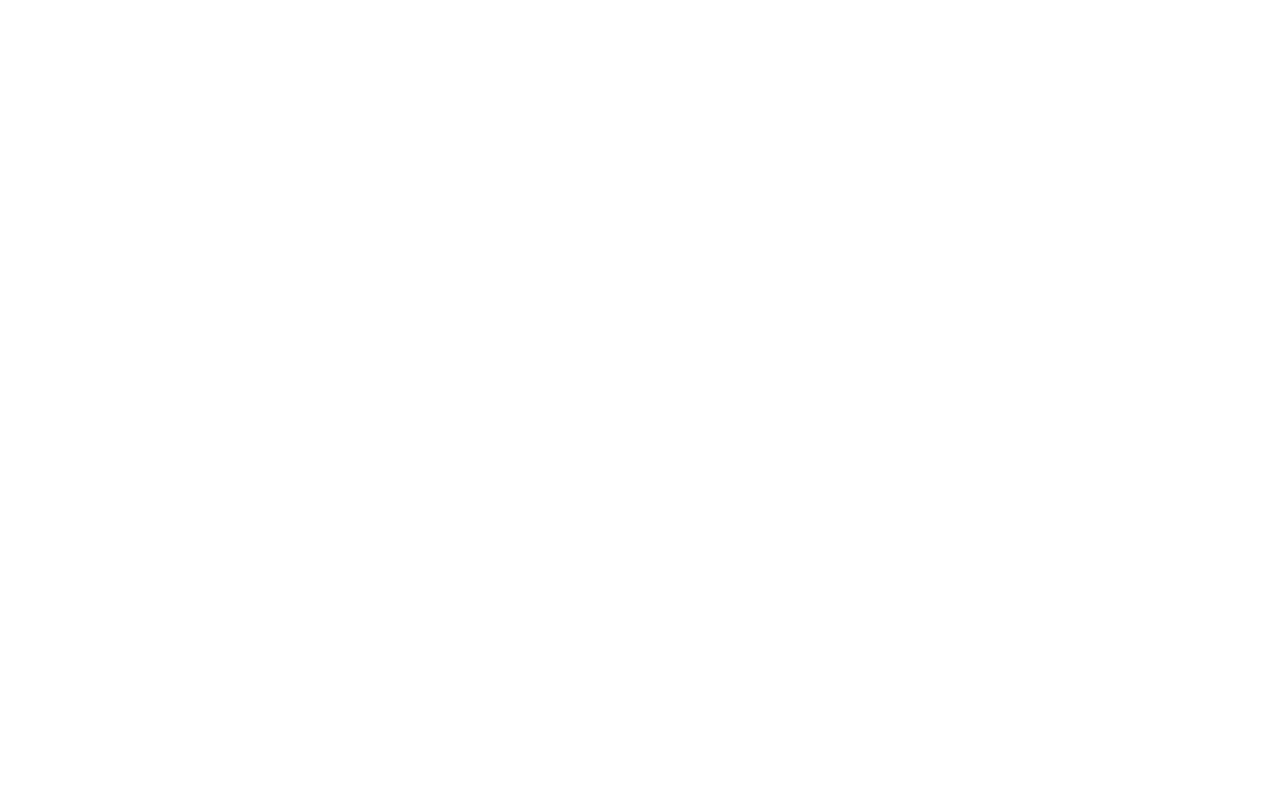
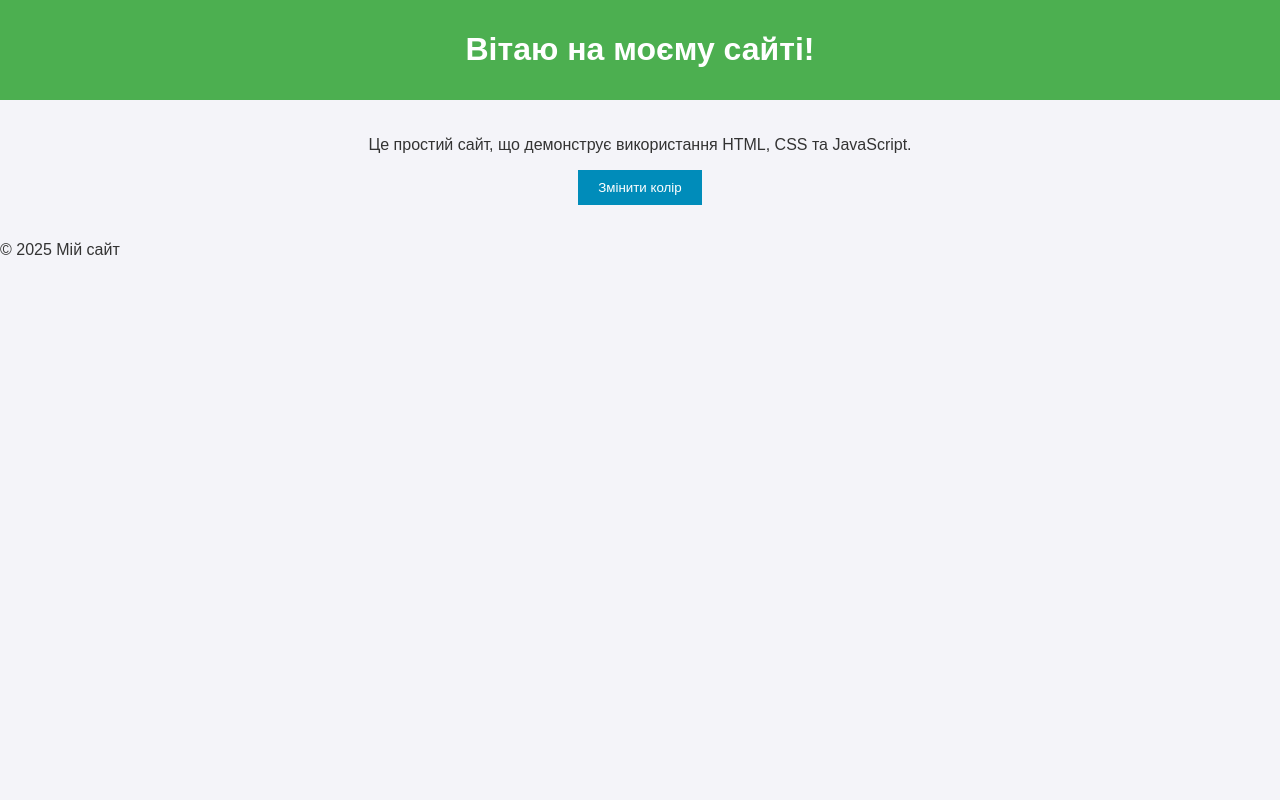
Before and after one commit to VADUMr/laba223, a PHP site: page / in a window 1280 px wide. Before the commit the page is empty. Run offline with PHP 8.4, Linux system fonts and the light colour scheme.

Commit message:
new projects

```diff
--- a/index.php
+++ b/index.php
@@ -1 +1,28 @@
+
+<!DOCTYPE html>
+<html lang="uk">
+<head>
+    <meta charset="UTF-8">
+    <meta name="viewport" content="width=device-width, initial-scale=1.0">
+    <title>Мій сайт</title>
+    <link rel="stylesheet" href="styles.css">
+</head>
+<body>
+    <header>
+        <h1>Вітаю на моєму сайті!</h1>
+    </header>
+
+    <main>
+        <p>Це простий сайт, що демонструє використання HTML, CSS та JavaScript.</p>
+        <button id="changeColorBtn">Змінити колір</button>
+    </main>
+
+    <footer>
+        <p>© 2025 Мій сайт</p>
+    </footer>
+
+    <script src="script.js"></script>
+</body>
+</html>
 <?php
+?>
--- /dev/null
+++ b/script.js
@@ -0,0 +1,3 @@
+document.getElementById('changeColorBtn').addEventListener('click', function() {
+    document.body.style.backgroundColor = '#ffcccb'; // змінюємо колір фону при натисканні на кнопку
+});
--- /dev/null
+++ b/styles.css
@@ -0,0 +1,31 @@
+body {
+    font-family: Arial, sans-serif;
+    background-color: #f4f4f9;
+    color: #333;
+    margin: 0;
+    padding: 0;
+}
+
+header {
+    background-color: #4CAF50;
+    color: white;
+    padding: 10px 0;
+    text-align: center;
+}
+
+main {
+    padding: 20px;
+    text-align: center;
+}
+
+button {
+    background-color: #008CBA;
+    color: white;
+    padding: 10px 20px;
+    border: none;
+    cursor: pointer;
+}
+
+button:hover {
+    background-color: #005f6a;
+}
```
